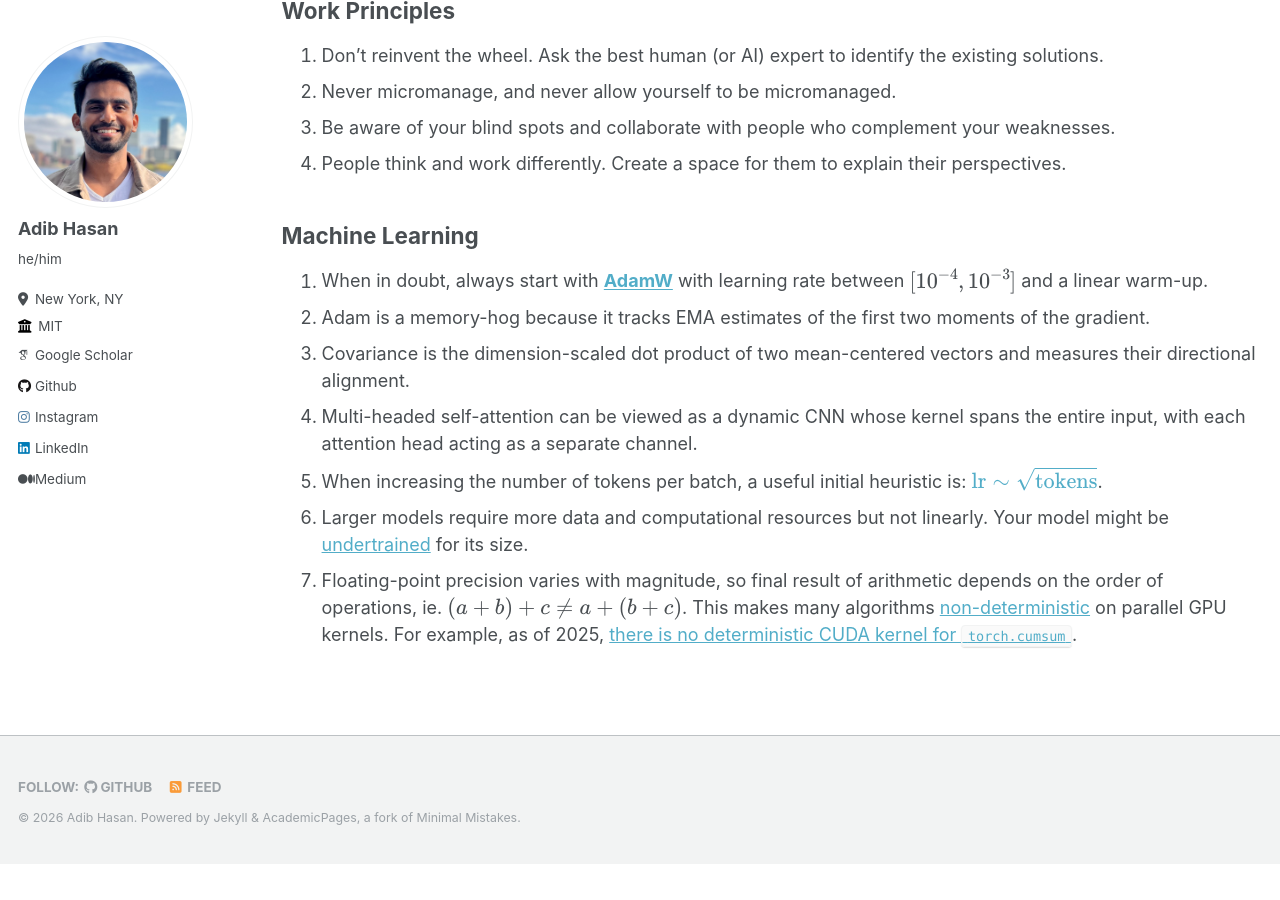
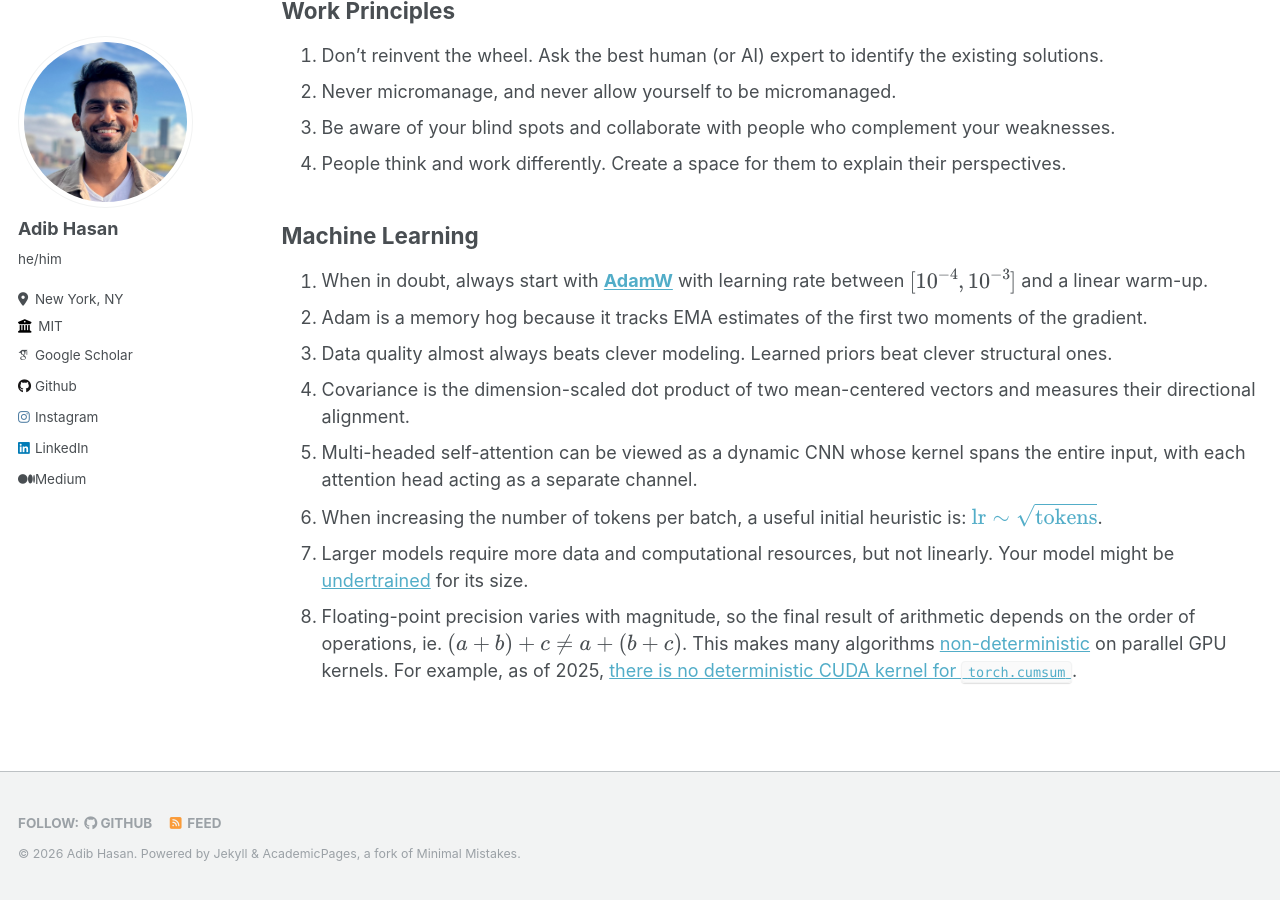
Before and after one commit to Neehan/neehan.github.io, a Jekyll site: the page built from _pages/lessons.md, in a window 1280 px wide and 900 px high, scrolled down 554 px. Built offline with Jekyll 4.4.1, drawn with Linux system fonts in a browser that asks for light colours; some web fonts are replaced; before the commit the page ends 1418 px from its top, so only the background shows below that.

Commit message:
Update lessons.md

```diff
--- a/_pages/lessons.md
+++ b/_pages/lessons.md
@@ -24,9 +24,10 @@ Here is a running list of lessons that I have learned over the years from my mis
 
 ## Machine Learning
 1. When in doubt, always start with **[AdamW](https://docs.pytorch.org/docs/stable/generated/torch.optim.AdamW.html)** with learning rate between $[10^{-4}, 10^{-3}]$ and a linear warm-up.
-2. Adam is a memory-hog because it tracks EMA estimates of the first two moments of the gradient.
-3. Covariance is the dimension-scaled dot product of two mean-centered vectors and measures their directional alignment.
-4. Multi-headed self-attention can be viewed as a dynamic CNN whose kernel spans the entire input, with each attention head acting as a separate channel.
-5. When increasing the number of tokens per batch, a useful initial heuristic is: [$\mathrm{lr} \sim \sqrt{\mathrm{tokens}}$](https://arxiv.org/pdf/1705.08741).
-6. Larger models require more data and computational resources but not linearly. Your model might be [undertrained](https://arxiv.org/pdf/2001.08361) for its size.
-7. Floating-point precision varies with magnitude, so final result of arithmetic depends on the order of operations, ie. $(a + b) + c \neq a + (b + c)$. This makes many algorithms [non-deterministic](https://thinkingmachines.ai/blog/defeating-nondeterminism-in-llm-inference/) on parallel GPU kernels. For example, as of 2025, [there is no deterministic CUDA kernel for `torch.cumsum`](https://github.com/pytorch/pytorch/issues/89492).
+2. Adam is a memory hog because it tracks EMA estimates of the first two moments of the gradient.
+3. Data quality almost always beats clever modeling. Learned priors beat clever structural ones.
+4. Covariance is the dimension-scaled dot product of two mean-centered vectors and measures their directional alignment.
+5. Multi-headed self-attention can be viewed as a dynamic CNN whose kernel spans the entire input, with each attention head acting as a separate channel.
+6. When increasing the number of tokens per batch, a useful initial heuristic is: [$\mathrm{lr} \sim \sqrt{\mathrm{tokens}}$](https://arxiv.org/pdf/1705.08741).
+7. Larger models require more data and computational resources, but not linearly. Your model might be [undertrained](https://arxiv.org/pdf/2001.08361) for its size.
+8. Floating-point precision varies with magnitude, so the final result of arithmetic depends on the order of operations, ie. $(a + b) + c \neq a + (b + c)$. This makes many algorithms [non-deterministic](https://thinkingmachines.ai/blog/defeating-nondeterminism-in-llm-inference/) on parallel GPU kernels. For example, as of 2025, [there is no deterministic CUDA kernel for `torch.cumsum`](https://github.com/pytorch/pytorch/issues/89492).
```
